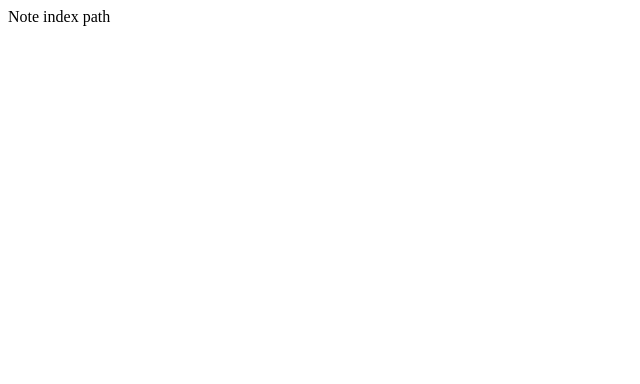
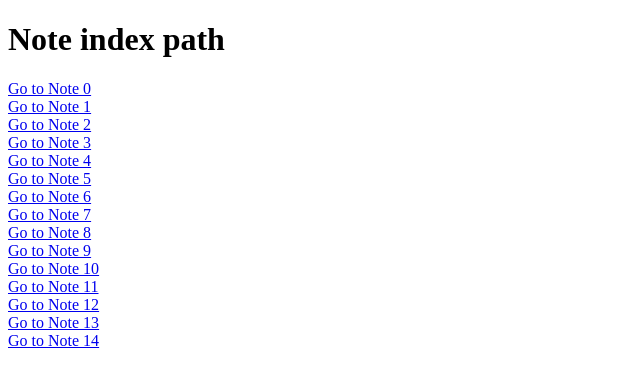
Before and after one commit to wscnd-fem/intro-nextjs, a Next.js app: page /notes in a window 1280 px wide. Shown: the top 384 px of the page, without its empty margins (0-640 px from the left). Built offline with nearby package versions, Linux system fonts and the light colour scheme.

Commit message:
[Routing] Navigation - Link component

```diff
--- a/pages/index.jsx
+++ /dev/null
@@ -1,5 +0,0 @@
-import React from "react";
-
-const Page = () => <div>Index page</div>;
-
-export default Page;
--- a/pages/notes/index.jsx
+++ /dev/null
@@ -1,5 +0,0 @@
-import React from "react";
-
-const Page = () => <div>Note index path</div>;
-
-export default Page;
--- /dev/null
+++ b/src/pages/notes/index.jsx
@@ -0,0 +1,26 @@
+import React from "react";
+
+import Link from "next/link";
+
+const Page = () => {
+  const notes = new Array(15)
+    .fill(1)
+    .map((_, i) => ({ id: i, title: `Note ${i}` }));
+
+  return (
+    <div>
+      <h1>Note index path</h1>
+      {notes.map((note) => (
+        <>
+          <Link href={`/notes/${note.id}`} key={note.id}>
+            <a>Go to {note.title}</a>
+          </Link>
+          <br />
+        </>
+      ))}
+      <a href="https://www.google.com"></a>
+    </div>
+  );
+};
+
+export default Page;
```
Also changed, not shown: pages/notes/[id].jsx (deleted, +0 -12 lines), src/pages/index.jsx (added, +14 -0 lines), src/pages/notes/[id].jsx (renamed from pages/allroutes/[[...params]].jsx, +6 -5 lines).
